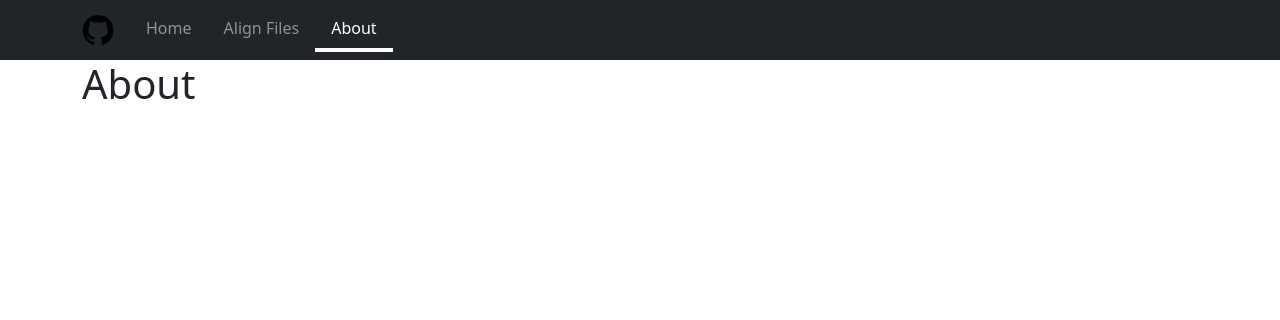
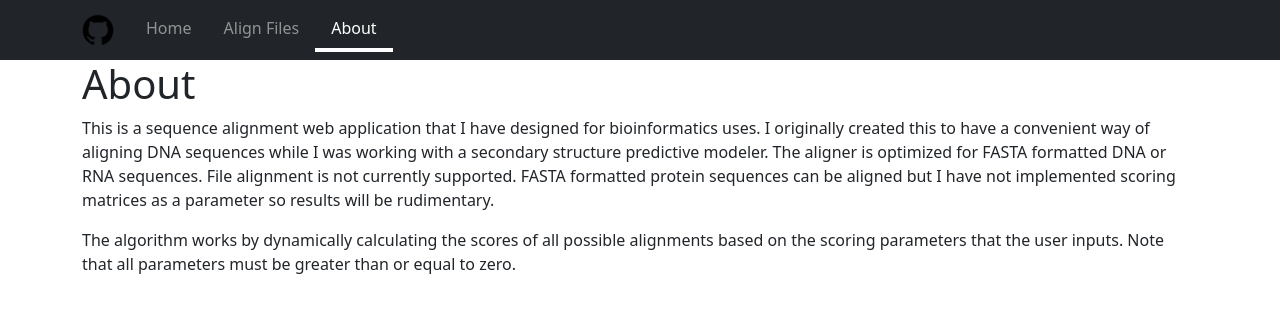
Before and after one commit to isc-rbrts/Sequence-Alignment-Webapp, a Flask app: page /about in a window 1280 px wide. Shown: the top 320 px of the page. Run offline with Flask 3, Linux system fonts and the light colour scheme.

Commit message:
updated about

```diff
--- a/templates/about.html
+++ b/templates/about.html
@@ -17,5 +17,12 @@
 {% block content %}
 <div class="container">
     <h1>About</h1>
+    <p>This is a sequence alignment web application that I have designed for bioinformatics uses. I originally
+    created this to have a convenient way of aligning DNA sequences while I was working with a secondary
+    structure predictive modeler. The aligner is optimized for FASTA formatted DNA or RNA sequences. File
+    alignment is not currently supported. FASTA formatted protein sequences can be aligned but I have not
+    implemented scoring matrices as a parameter so results will be rudimentary.</p>
+    <p>The algorithm works by dynamically calculating the scores of all possible alignments based on the
+    scoring parameters that the user inputs. Note that all parameters must be greater than or equal to zero.</p>
 </div>
 {% endblock %}
--- a/templates/home.html
+++ b/templates/home.html
@@ -33,8 +33,8 @@
             <label for="align" class="form-label">Alignment Type</label>
             <select name="align_type" id="align" class="form-select" aria-label="Alignment Type">
                 <option selected value="global">Global Alignment (default)</option>
-                <option value="local">Local Alignment</option>
-                <option value="overlap">Overlap Alignment</option>
+                <!--<option value="local">Local Alignment</option>
+                <option value="overlap">Overlap Alignment</option>-->
             </select>
         </div>
         <div class="mb-3">
```
